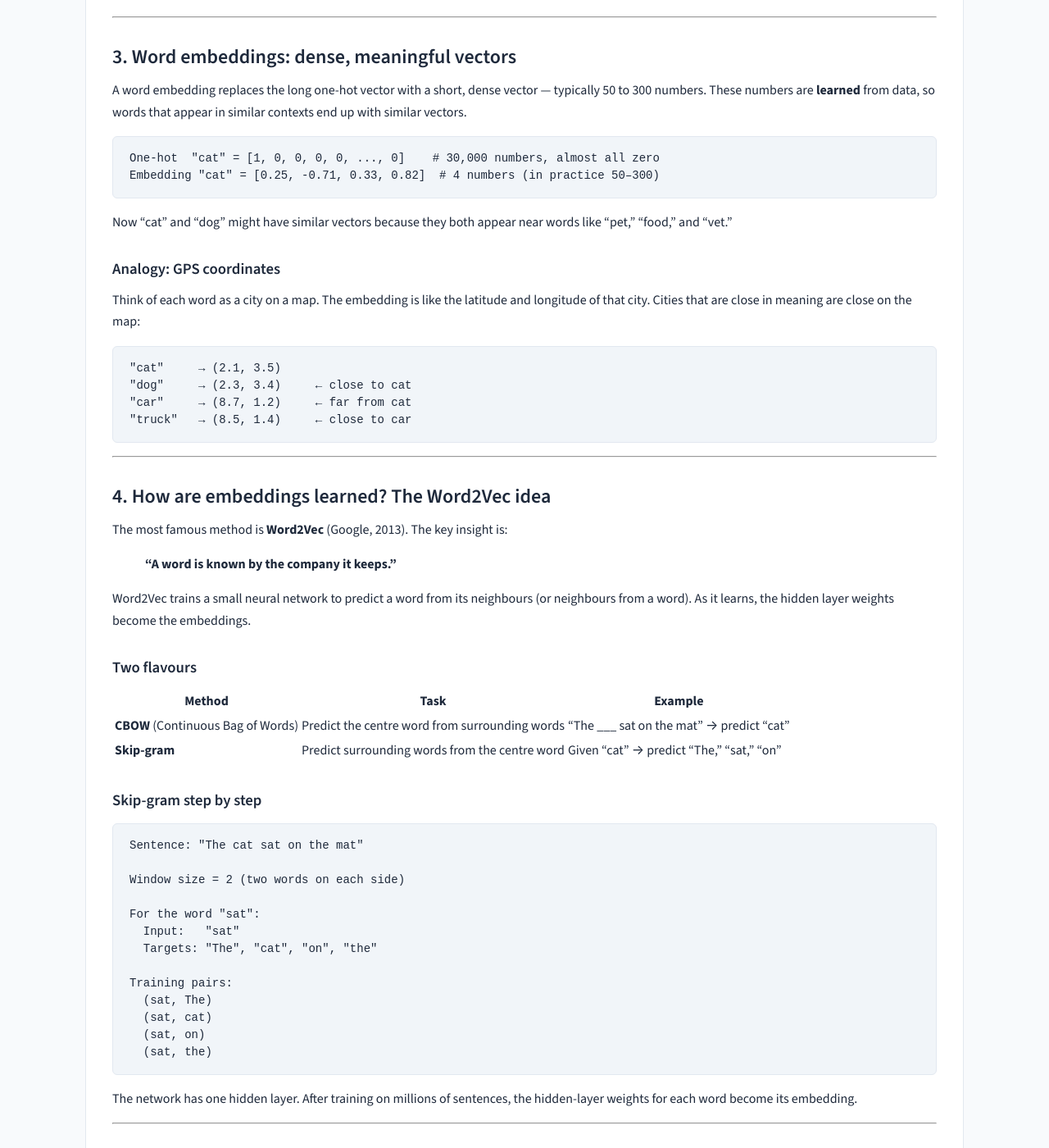
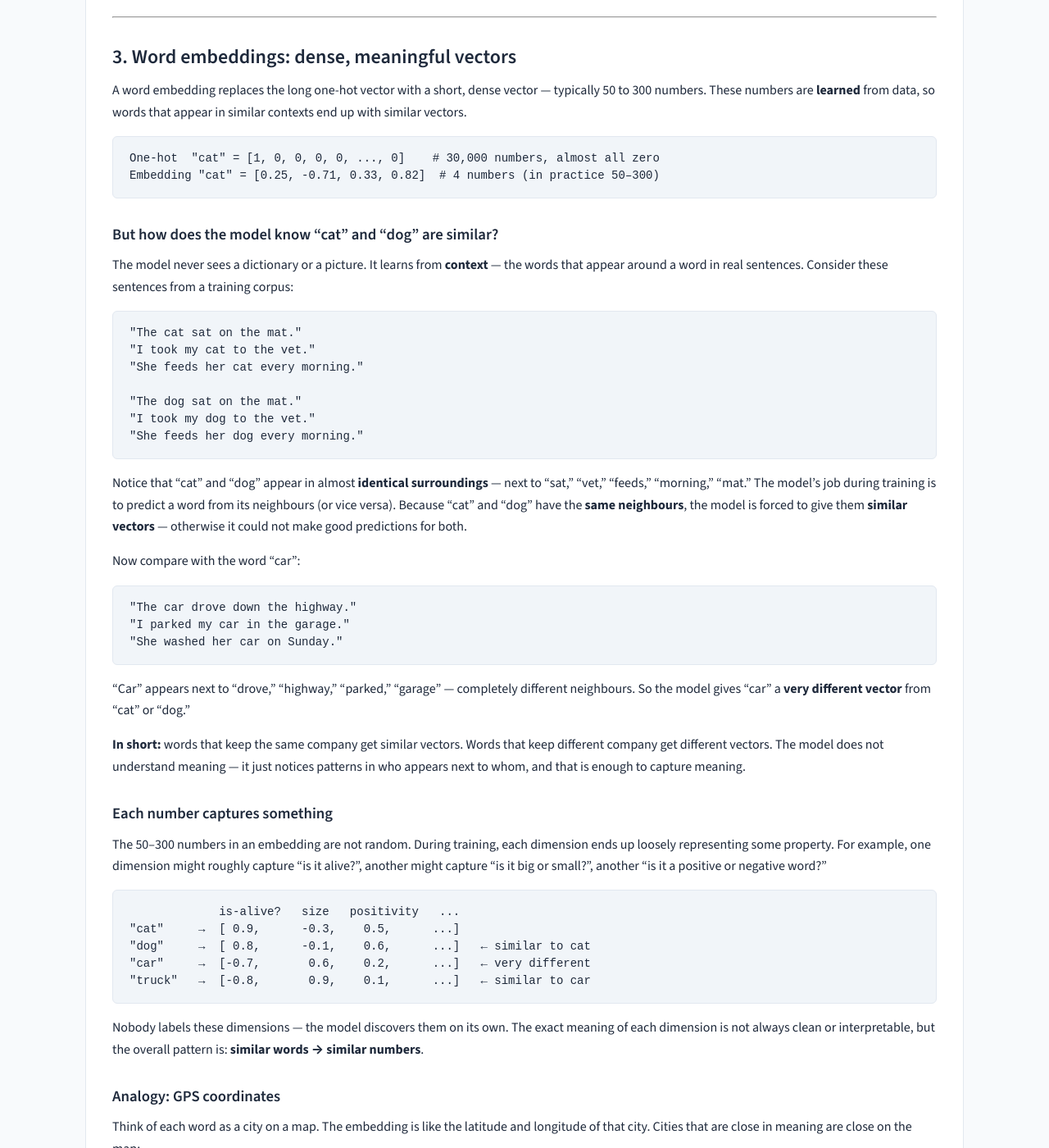
Before and after one commit to rilov/handbook, a Jekyll site: the page built from _topics/DL for GenAI - Part 1 - Word Embeddings.md, in a window 1280 px wide and 1400 px high, scrolled down 1130 px. Shown: the whole window at 82% size. Built offline with Jekyll 4.4.1, drawn with Linux system fonts in a browser that asks for light colours; some of the changed text lies outside the part shown.

Commit message:
Expand word embeddings section 3: explain how model learns similarity from shared context

````diff
--- a/_topics/DL for GenAI - Part 1 - Word Embeddings.md
+++ b/_topics/DL for GenAI - Part 1 - Word Embeddings.md
@@ -65,7 +65,47 @@ One-hot  "cat" = [1, 0, 0, 0, 0, ..., 0]    # 30,000 numbers, almost all zero
 Embedding "cat" = [0.25, -0.71, 0.33, 0.82]  # 4 numbers (in practice 50–300)
 ```
 
-Now "cat" and "dog" might have similar vectors because they both appear near words like "pet," "food," and "vet."
+### But how does the model know "cat" and "dog" are similar?
+
+The model never sees a dictionary or a picture. It learns from **context** — the words that appear around a word in real sentences. Consider these sentences from a training corpus:
+
+```text
+"The cat sat on the mat."
+"I took my cat to the vet."
+"She feeds her cat every morning."
+
+"The dog sat on the mat."
+"I took my dog to the vet."
+"She feeds her dog every morning."
+```
+
+Notice that "cat" and "dog" appear in almost **identical surroundings** — next to "sat," "vet," "feeds," "morning," "mat." The model's job during training is to predict a word from its neighbours (or vice versa). Because "cat" and "dog" have the **same neighbours**, the model is forced to give them **similar vectors** — otherwise it could not make good predictions for both.
+
+Now compare with the word "car":
+
+```text
+"The car drove down the highway."
+"I parked my car in the garage."
+"She washed her car on Sunday."
+```
+
+"Car" appears next to "drove," "highway," "parked," "garage" — completely different neighbours. So the model gives "car" a **very different vector** from "cat" or "dog."
+
+**In short:** words that keep the same company get similar vectors. Words that keep different company get different vectors. The model does not understand meaning — it just notices patterns in who appears next to whom, and that is enough to capture meaning.
+
+### Each number captures something
+
+The 50–300 numbers in an embedding are not random. During training, each dimension ends up loosely representing some property. For example, one dimension might roughly capture "is it alive?", another might capture "is it big or small?", another "is it a positive or negative word?"
+
+```text
+             is-alive?   size   positivity   ...
+"cat"     →  [ 0.9,      -0.3,    0.5,      ...]
+"dog"     →  [ 0.8,      -0.1,    0.6,      ...]   ← similar to cat
+"car"     →  [-0.7,       0.6,    0.2,      ...]   ← very different
+"truck"   →  [-0.8,       0.9,    0.1,      ...]   ← similar to car
+```
+
+Nobody labels these dimensions — the model discovers them on its own. The exact meaning of each dimension is not always clean or interpretable, but the overall pattern is: **similar words → similar numbers**.
 
 ### Analogy: GPS coordinates
 
@@ -77,6 +117,8 @@ Think of each word as a city on a map. The embedding is like the latitude and lo
 "car"     → (8.7, 1.2)     ← far from cat
 "truck"   → (8.5, 1.4)     ← close to car
 ```
+
+Just as GPS coordinates tell you which cities are near each other without needing a picture, embeddings tell you which words are related without needing a dictionary.
 
 ---
 
````
